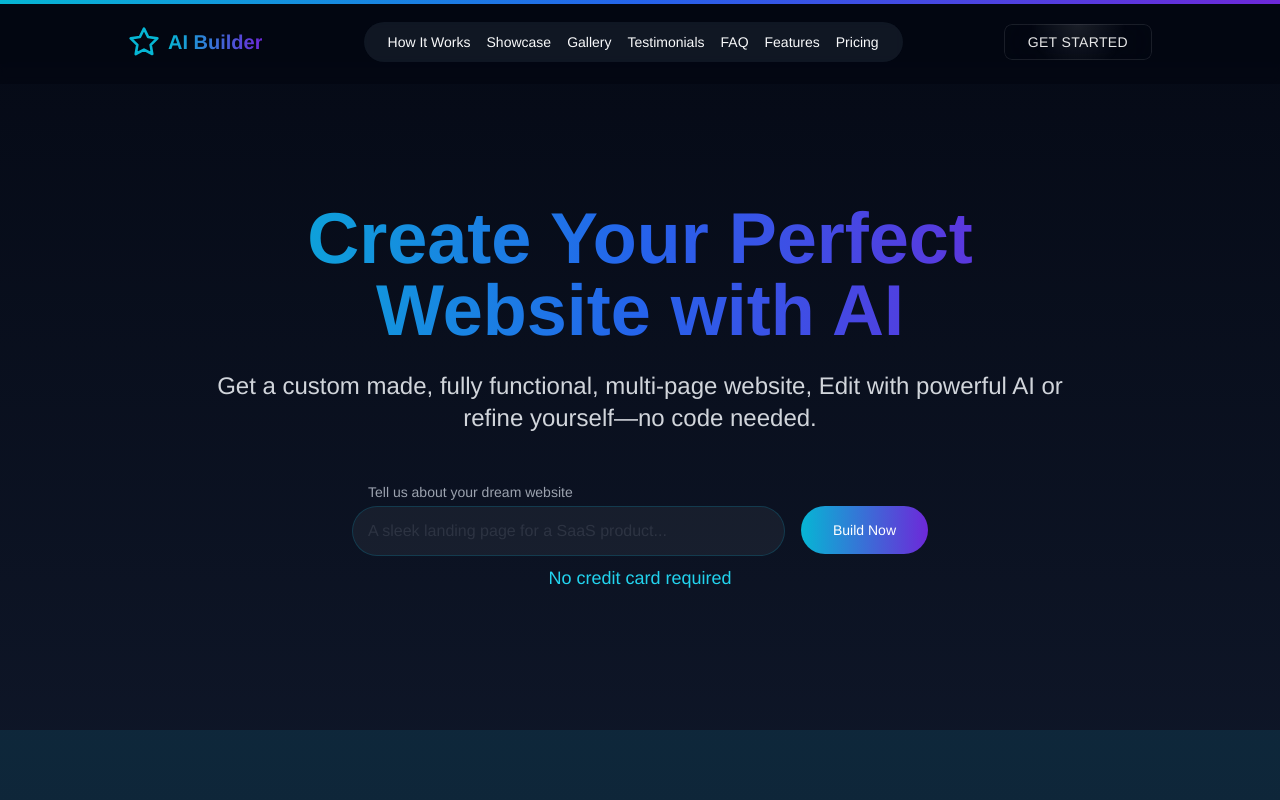
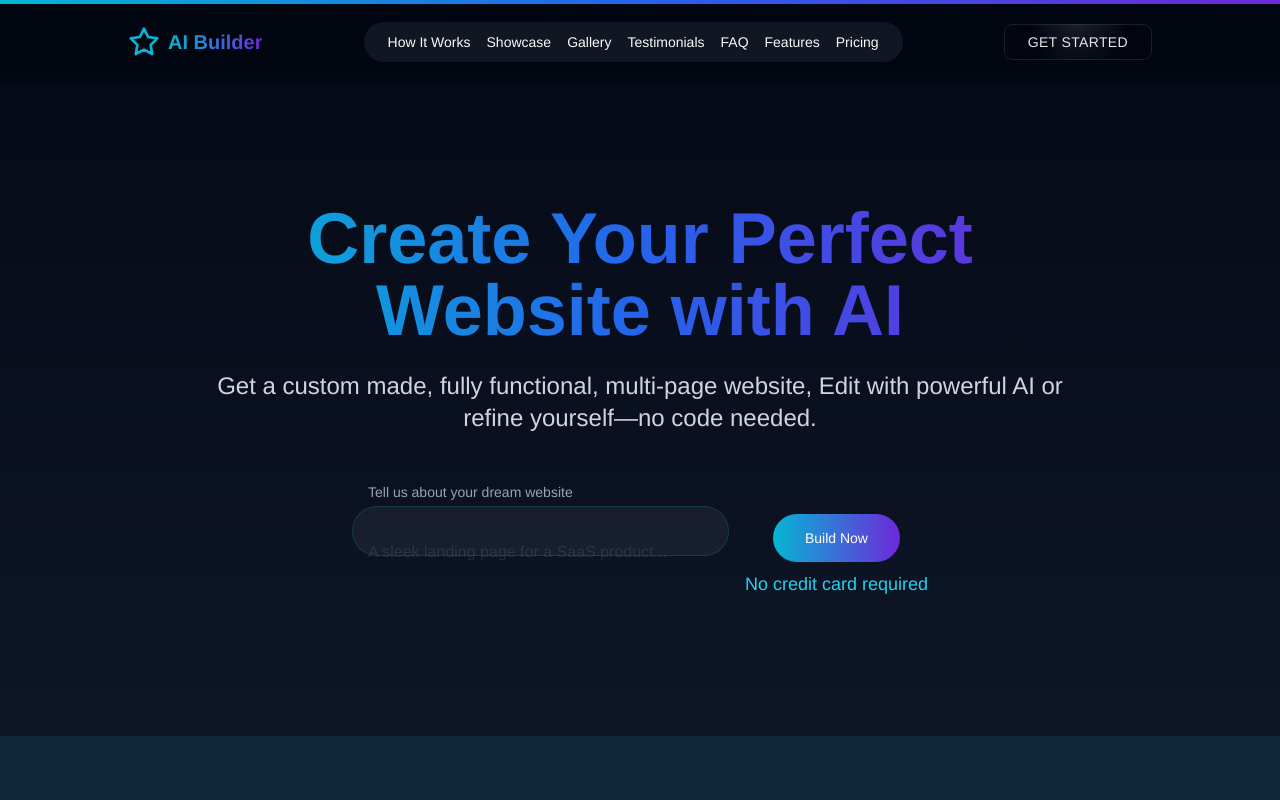
Before and after one commit to bilalmoten/rapidsitefinal, a Next.js app: page / in a window 1280 px wide. Shown: the top 800 px of the page. Built offline with nearby package versions, Linux system fonts and the light colour scheme.

Commit message:
UI landing page minor change

```diff
--- a/components/landing/Hero.tsx
+++ b/components/landing/Hero.tsx
@@ -79,24 +79,24 @@ export default function Hero() {
                       <AnimatedPrompts />
                     </div>
                   </div>
+                  <div className="flex flex-col items-center justify-center mt-2">
                     <Button
                       type="submit"
                       className="bg-gradient-to-r from-cyan-500 to-violet-700 hover:from-cyan-600 hover:to-violet-800 text-white rounded-full px-8 py-6 sm:w-auto w-full"
                     >
                       Build Now
                     </Button>
+                    <motion.div variants={itemVariants} className="mt-2">
+                      <span
+                        className={`${caveat.className} text-lg text-cyan-400`}
+                      >
+                        No credit card required
+                      </span>
+                    </motion.div>
+                  </div>
                 </div>
               </div>
             </form>
-
-            <motion.div
-              variants={itemVariants}
-              className="flex items-center justify-center mt-2"
-            >
-              <span className={`${caveat.className} text-lg text-cyan-400`}>
-                No credit card required
-              </span>
-            </motion.div>
           </motion.div>
         </motion.div>
       </div>
```
Lines whose indentation alone changed are shown as unchanged.
